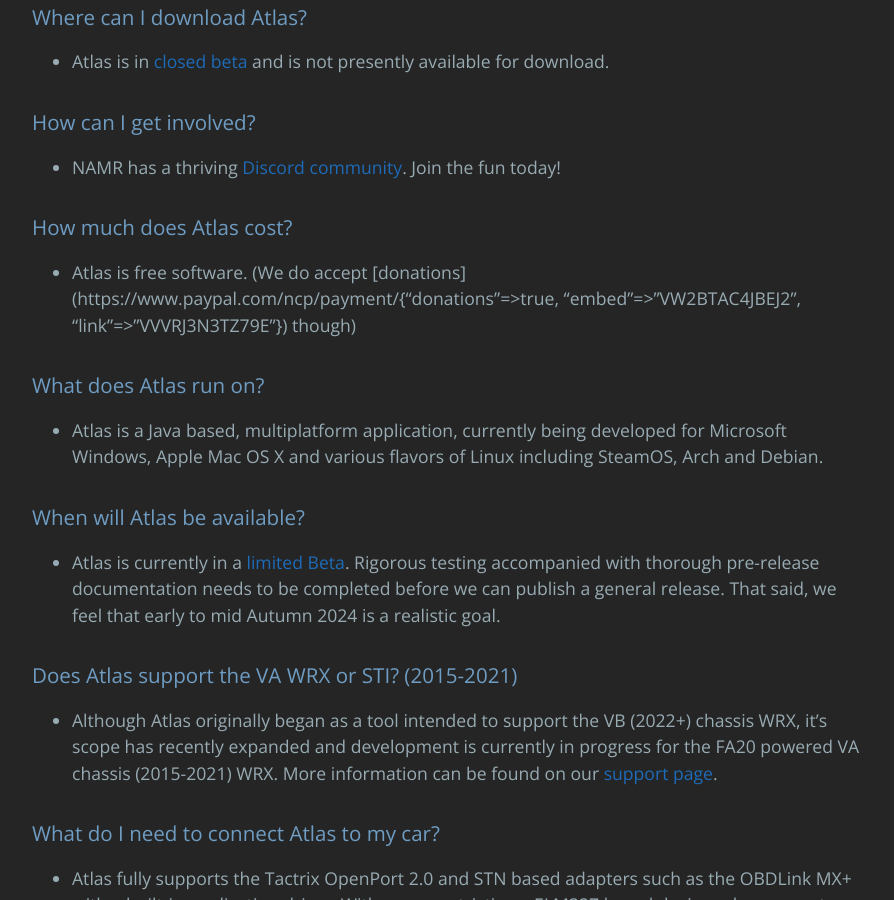
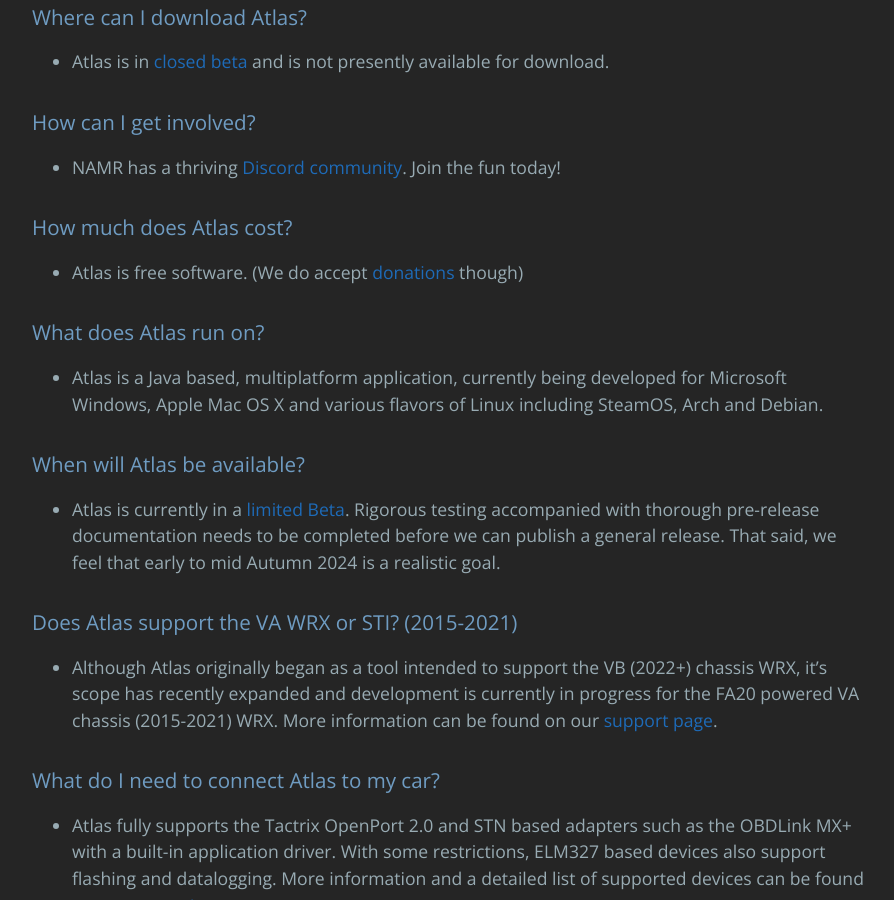
Before and after one commit to atlas-tuning/atlas-public, a Jekyll site: the page built from docs/faq.md, in a window 1280 px wide and 900 px high, scrolled down 419 px. Shown: the whole window, without its empty margins (192-1086 px from the left). Built offline with Jekyll 4.4.1, drawn with Linux system fonts in a browser that asks for light colours; some of the changed lines change nothing that is shown.

Commit message:
Update FAQ link

```diff
--- a/docs/faq.md
+++ b/docs/faq.md
@@ -14,7 +14,7 @@
 * NAMR has a thriving [Discord community](https://discord.gg/{{ site.socials.discord }}). Join the fun today!
 
 ### How much does Atlas cost?
-* Atlas is free software. (We do accept [donations](https://www.paypal.com/ncp/payment/{{ site.paypal }}) though)
+* Atlas is free software. (We do accept [donations](https://www.paypal.com/ncp/payment/{{ site.paypal.link }}) though)
 
 ### What does Atlas run on?
 * Atlas is a Java based, multiplatform application, currently being developed for Microsoft Windows, Apple Mac OS X and various flavors of Linux including SteamOS, Arch and Debian.
```
